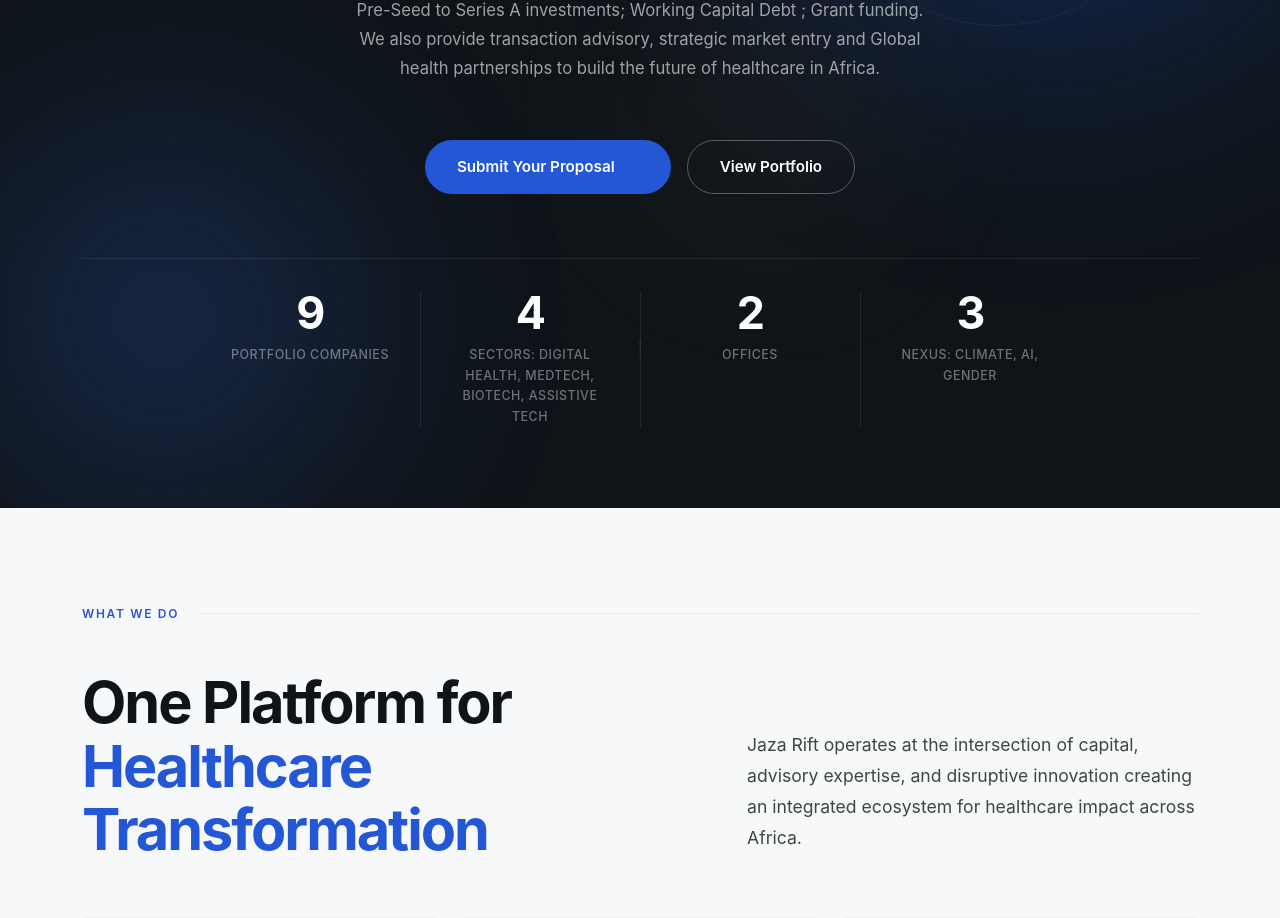
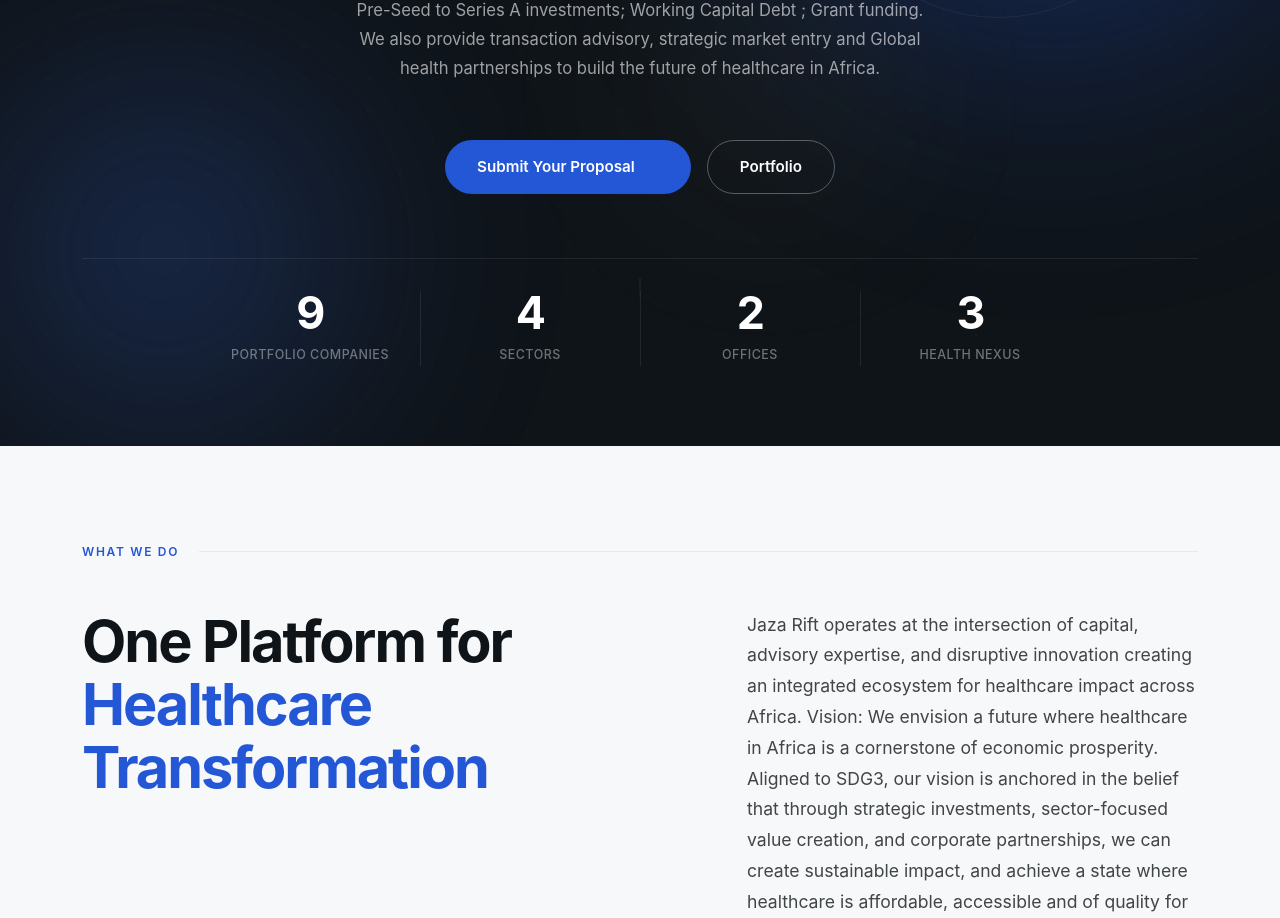
Before and after one commit to asimepartners/jazarift, a React (Vite) app: page / in a window 1280 px wide. Shown: the part 449-1367 px from the top of the page. Built offline with nearby package versions, Linux system fonts and the light colour scheme; some icons are missing.

Commit message:
jaza20260426_9

```diff
--- a/src/components/Footer.tsx
+++ b/src/components/Footer.tsx
@@ -20,7 +20,7 @@
                 </h2>
               </div>
               <motion.a
-                href="mailto:connect@jazarift.com"
+                href="mailto:connect@jazarift.vc"
                 className="wf-ft-cta-btn"
                 whileHover={{ scale: 1.05, y: -2 }}
                 whileTap={{ scale: 0.97 }}
@@ -44,7 +44,7 @@
                   <img src="/jaza-rift-blue.png" alt="Jaza Rift Ventures" className="wf-ft-logo" />
                 </a>
                 <p className="wf-ft-desc">
-                  A healthcare-focused venture capital firm backing early-stage companies across Africa.
+                  An investment holding, transaction advisory and innovation lab for healthcare in Africa.
                 </p>
                 <div className="wf-ft-socials">
                   <a href="https://linkedin.com/company/jazarift" target="_blank" rel="noreferrer" aria-label="LinkedIn" className="wf-ft-social">
@@ -82,7 +82,7 @@
               {/* Contact col */}
               <div className="wf-ft-col">
                 <p className="wf-ft-col-label">Contact</p>
-                <a href="mailto:connect@jazarift.com" className="wf-ft-contact-link">connect@jazarift.com</a>
+                <a href="mailto:connect@jazarift.vc" className="wf-ft-contact-link">connect@jazarift.vc</a>
               </div>
 
             </div>
--- a/src/components/WhatWeDo.tsx
+++ b/src/components/WhatWeDo.tsx
@@ -52,7 +52,7 @@
           <div className="col-lg-5 offset-lg-2 mt-4 mt-lg-0 d-flex align-items-end">
             <BlurIn>
               <p className="wf-prose">
-                Jaza Rift operates at the intersection of capital, advisory expertise, and disruptive innovation creating an integrated ecosystem for healthcare impact across Africa.
+                Jaza Rift operates at the intersection of capital, advisory expertise, and disruptive innovation creating an integrated ecosystem for healthcare impact across Africa. Vision: We envision a future where healthcare in Africa is a cornerstone of economic prosperity. Aligned to SDG3, our vision is anchored in the belief that through strategic investments, sector-focused value creation, and corporate partnerships, we can create sustainable impact, and achieve a state where healthcare is affordable, accessible and of quality for all. Mission: catalyze positive change in healthcare in Africa through targeted investments, a network of advisors  and coaches and a comprehensive scaling methodology for digital health, medtech, and biotech innovations and inventions.
               </p>
             </BlurIn>
           </div>
--- a/src/data/content.ts
+++ b/src/data/content.ts
@@ -53,14 +53,14 @@
   subheadline:
     "Pre-Seed to Series\u00A0A investments; Working Capital Debt ; Grant funding. We also provide transaction advisory, strategic market entry and Global health partnerships to build the future of healthcare in Africa.",
   ctaPrimary: { label: "Submit Your Proposal", href: "http://tinyurl.com/jazarift", target: "_blank" },
-  ctaSecondary: { label: "View Portfolio", href: "#portfolio" },
+  ctaSecondary: { label: "Portfolio", href: "#portfolio" },
 };
 
 export const heroStats = [
   { value: "9", label: "Portfolio Companies" },
-  { value: "4", label: "Sectors: Digital Health, Medtech, Biotech, Assistive Tech" },
+  { value: "4", label: "Sectors" },
   { value: "2", label: "Offices" },
-  { value: "3", label: "Nexus: Climate, AI, Gender" },
+  { value: "3", label: "Health Nexus" },
 ];
 
 /* ── Investment Thesis ───────────────────────────────────── */
```
Also changed, not shown: 1 other file (tests, documents, lock files or other folders).
